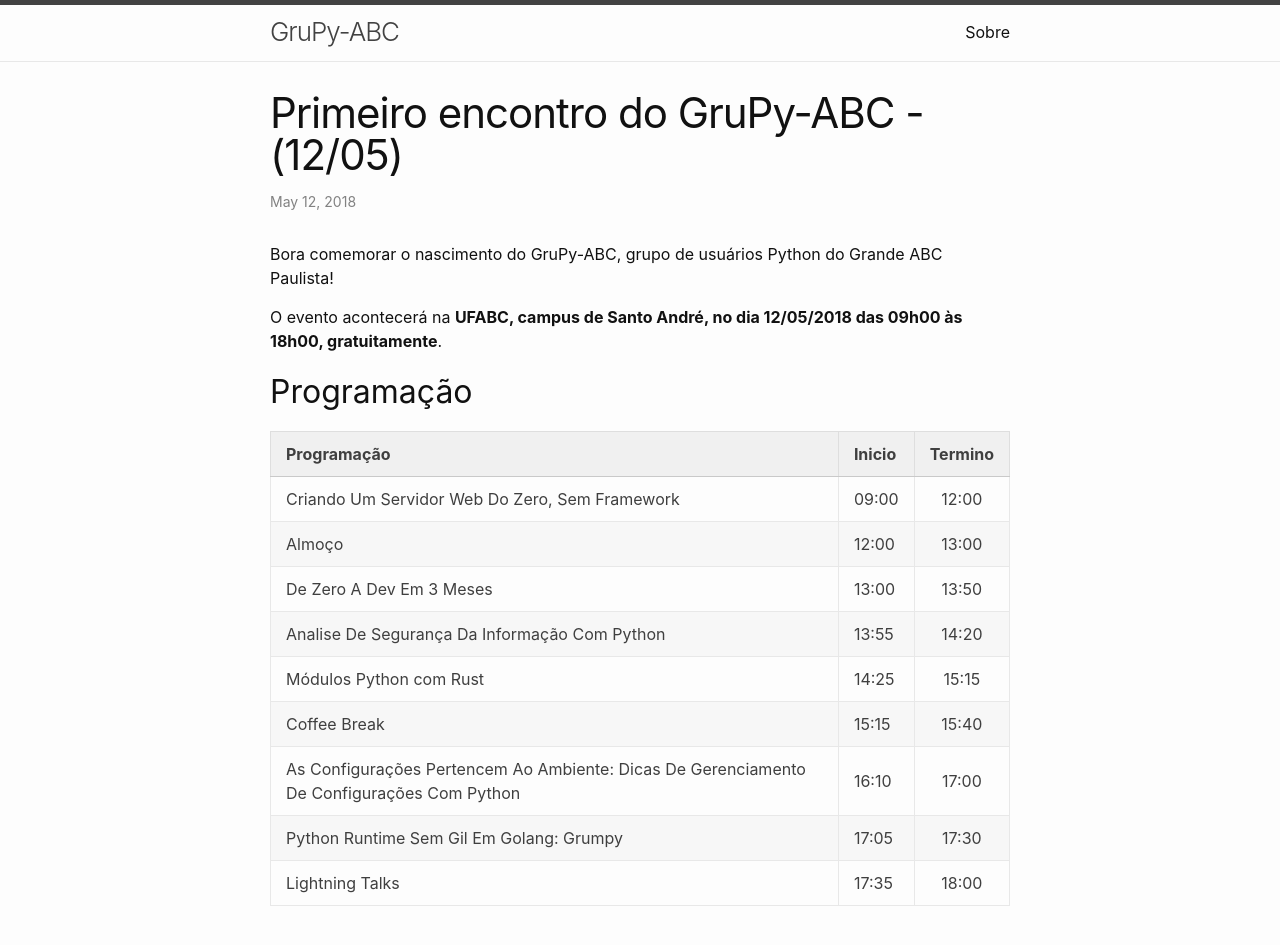
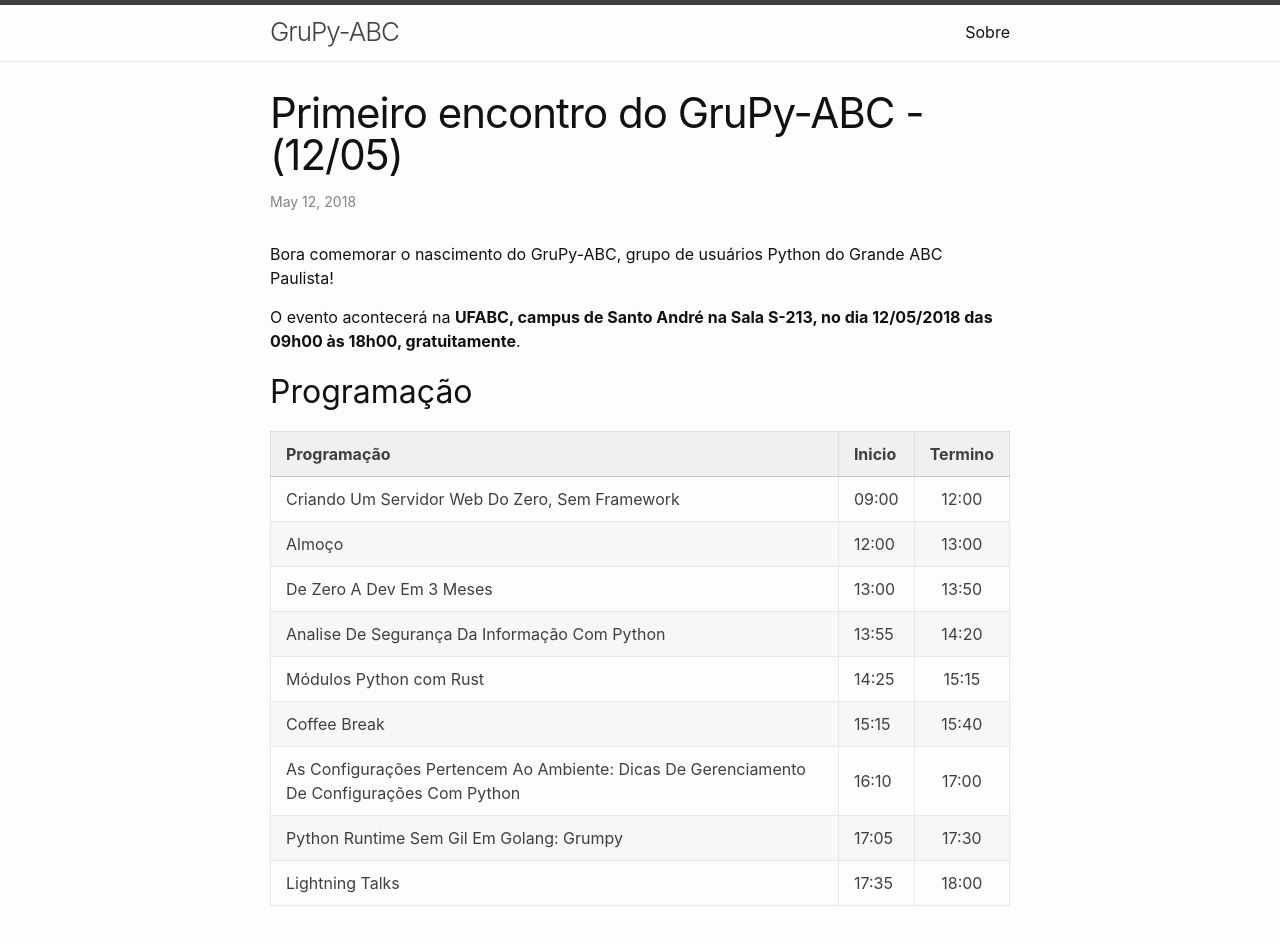
Before and after one commit to Grupy-ABC/Grupy-ABC.github.io, a Jekyll site: the page built from _posts/2018-05-12-grupy-abc-first-meetup.markdown, in a window 1280 px wide. Shown: the top 945 px of the page. Built offline with Jekyll 4.4.1, drawn with Linux system fonts in a browser that asks for light colours.

Commit message:
Insert localizacao sala

```diff
--- a/_posts/2018-05-12-grupy-abc-first-meetup.markdown
+++ b/_posts/2018-05-12-grupy-abc-first-meetup.markdown
@@ -7,7 +7,9 @@ categories: grupy-abc meetups
 
 Bora comemorar o nascimento do GruPy-ABC, grupo de usuários Python do Grande ABC Paulista!
 
-O evento acontecerá na __UFABC, campus de Santo André, no dia 12/05/2018 das 09h00 às 18h00, gratuitamente__.
+O evento acontecerá na __UFABC, campus de Santo André na Sala S-213, no dia 12/05/2018 das 09h00 às 18h00, gratuitamente__.
+
+
 
 ## Programação
 
```
